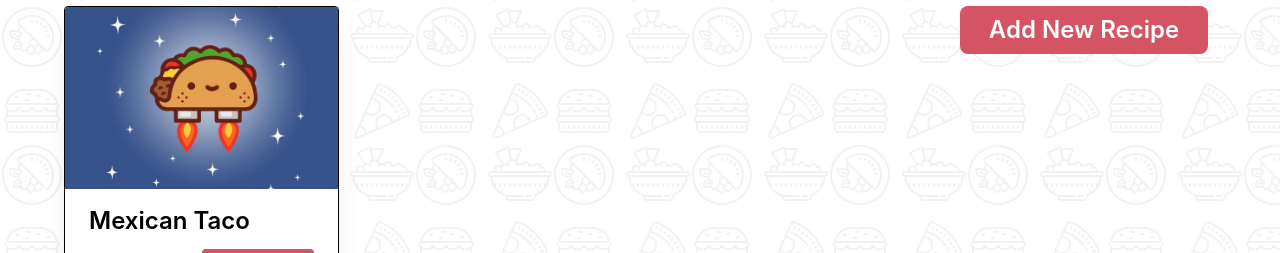
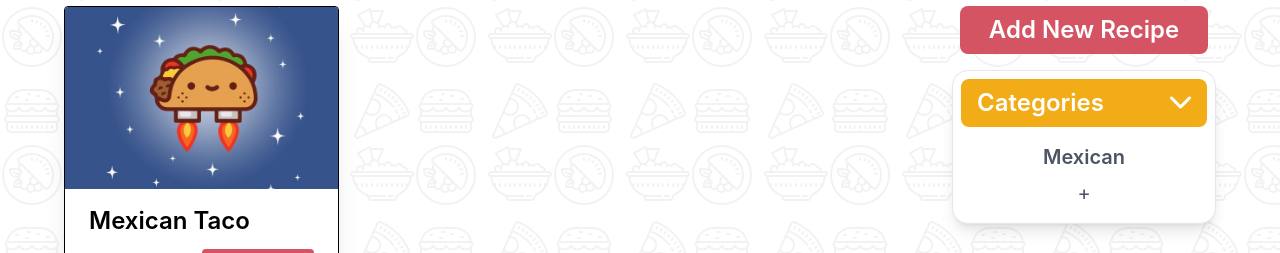
Before and after one commit to bobbykim89/bobby-cookbook, a Nuxt app: page /recipes in a window 1280 px wide. Shown: the part 547-800 px from the top of the page. Built offline with nearby package versions, Linux system fonts and the light colour scheme; no server answers.

Commit message:
added category box component and will work on adding modal

```diff
--- a/assets/css/main.css
+++ b/assets/css/main.css
@@ -802,10 +802,26 @@ Ensure the default browser behavior of the `hidden` attribute.
   height: 2.5rem;
 }
 
+.h-5 {
+  height: 1.25rem;
+}
+
+.h-\[50vh\] {
+  height: 50vh;
+}
+
+.h-\[30vh\] {
+  height: 30vh;
+}
+
 .max-h-\[40vh\] {
   max-height: 40vh;
 }
 
+.max-h-\[50vh\] {
+  max-height: 50vh;
+}
+
 .min-h-\[85vh\] {
   min-height: 85vh;
 }
@@ -846,12 +862,20 @@ Ensure the default browser behavior of the `hidden` attribute.
   width: 2.5rem;
 }
 
+.w-5 {
+  width: 1.25rem;
+}
+
 .max-w-7xl {
   max-width: 80rem;
 }
 
 .max-w-\[150\%\] {
   max-width: 150%;
+}
+
+.max-w-md {
+  max-width: 28rem;
 }
 
 .flex-shrink-0 {
@@ -867,6 +891,11 @@ Ensure the default browser behavior of the `hidden` attribute.
   transform: translate(var(--tw-translate-x), var(--tw-translate-y)) rotate(var(--tw-rotate)) skewX(var(--tw-skew-x)) skewY(var(--tw-skew-y)) scaleX(var(--tw-scale-x)) scaleY(var(--tw-scale-y));
 }
 
+.rotate-180 {
+  --tw-rotate: 180deg;
+  transform: translate(var(--tw-translate-x), var(--tw-translate-y)) rotate(var(--tw-rotate)) skewX(var(--tw-skew-x)) skewY(var(--tw-skew-y)) scaleX(var(--tw-scale-x)) scaleY(var(--tw-scale-y));
+}
+
 .-skew-y-12 {
   --tw-skew-y: -12deg;
   transform: translate(var(--tw-translate-x), var(--tw-translate-y)) rotate(var(--tw-rotate)) skewX(var(--tw-skew-x)) skewY(var(--tw-skew-y)) scaleX(var(--tw-scale-x)) scaleY(var(--tw-scale-y));
@@ -874,6 +903,10 @@ Ensure the default browser behavior of the `hidden` attribute.
 
 .transform {
   transform: translate(var(--tw-translate-x), var(--tw-translate-y)) rotate(var(--tw-rotate)) skewX(var(--tw-skew-x)) skewY(var(--tw-skew-y)) scaleX(var(--tw-scale-x)) scaleY(var(--tw-scale-y));
+}
+
+.cursor-pointer {
+  cursor: pointer;
 }
 
 .grid-flow-row {
@@ -958,6 +991,10 @@ Ensure the default browser behavior of the `hidden` attribute.
   border-radius: 0.25rem;
 }
 
+.rounded-2xl {
+  border-radius: 1rem;
+}
+
 .rounded-b-md {
   border-bottom-right-radius: 0.375rem;
   border-bottom-left-radius: 0.375rem;
@@ -998,6 +1035,11 @@ Ensure the default browser behavior of the `hidden` attribute.
   border-color: rgb(0 0 0 / var(--tw-border-opacity));
 }
 
+.border-gray-200 {
+  --tw-border-opacity: 1;
+  border-color: rgb(229 231 235 / var(--tw-border-opacity));
+}
+
 .bg-pink-600 {
   --tw-bg-opacity: 1;
   background-color: rgb(219 39 119 / var(--tw-bg-opacity));
@@ -1158,6 +1200,18 @@ Ensure the default browser behavior of the `hidden` attribute.
   padding-bottom: 0px;
 }
 
+.pt-4 {
+  padding-top: 1rem;
+}
+
+.pb-2 {
+  padding-bottom: 0.5rem;
+}
+
+.text-left {
+  text-align: left;
+}
+
 .text-center {
   text-align: center;
 }
@@ -1288,6 +1342,11 @@ Ensure the default browser behavior of the `hidden` attribute.
 .text-gray-900 {
   --tw-text-opacity: 1;
   color: rgb(17 24 39 / var(--tw-text-opacity));
+}
+
+.text-gray-600 {
+  --tw-text-opacity: 1;
+  color: rgb(75 85 99 / var(--tw-text-opacity));
 }
 
 .opacity-5 {
@@ -1415,6 +1474,11 @@ Ensure the default browser behavior of the `hidden` attribute.
   color: rgb(241 172 24 / var(--tw-text-opacity));
 }
 
+.hover\:text-gray-900:hover {
+  --tw-text-opacity: 1;
+  color: rgb(17 24 39 / var(--tw-text-opacity));
+}
+
 .hover\:underline:hover {
   -webkit-text-decoration-line: underline;
           text-decoration-line: underline;
@@ -1608,6 +1672,10 @@ Ensure the default browser behavior of the `hidden` attribute.
     height: 100%;
   }
 
+  .lg\:max-h-\[40vh\] {
+    max-height: 40vh;
+  }
+
   .lg\:w-2\/3 {
     width: 66.666667%;
   }
--- /dev/null
+++ b/components/recipe-parts/CategoryBox.vue
@@ -0,0 +1,57 @@
+<template>
+  <div class="w-full">
+    <div
+      class="w-[95%] lg:w-full max-w-md p-2 mx-auto bg-white border border-gray-200 rounded-2xl shadow-lg"
+    >
+      <button
+        @click="toggleCategoryBox"
+        class="flex justify-between w-full px-4 py-2 text-2xl font-semibold text-left text-white bg-[#f1ac18] rounded-lg hover:bg-[#f25b0a] items-center"
+      >
+        <span>Categories</span>
+        <i
+          v-bind:class="[
+            categoryOpen ? 'transform rotate-180' : '',
+            'fas fa-chevron-up w-5 h-5 text-white',
+          ]"
+        />
+      </button>
+      <div
+        v-if="categoryOpen"
+        class="px-4 pt-4 pb-2 text-xl text-gray-600 font-semibold"
+      >
+        <nuxt-link
+          :to="'/recipes/category/' + category.id"
+          class="block mb-2 text-center hover:text-gray-900 transition ease-in duration-150"
+          >{{ category.name }}
+        </nuxt-link>
+        <button
+          @click="$emit('toggle')"
+          class="block w-full text-center hover:text-gray-900 cursor-pointer transition ease-in duration-150"
+        >
+          +
+        </button>
+      </div>
+    </div>
+  </div>
+</template>
+
+<script>
+export default {
+  data() {
+    return {
+      categoryOpen: true,
+      category: {
+        name: 'Mexican',
+        id: '1',
+      },
+    }
+  },
+  methods: {
+    toggleCategoryBox() {
+      this.categoryOpen = !this.categoryOpen
+    },
+  },
+}
+</script>
+
+<style></style>
--- a/pages/recipes/index.vue
+++ b/pages/recipes/index.vue
@@ -4,7 +4,7 @@
       <img
         :src="this.imageUrl"
         alt="vegetables"
-        class="object-cover object-center w-full max-h-[40vh]"
+        class="object-cover object-center w-full h-[30vh] lg:h-full lg:max-h-[40vh]"
       />
     </div>
     <div class="lg:w-[90%] mx-auto">
@@ -21,7 +21,7 @@
             Add New Recipe
           </nuxt-link>
 
-          <!-- <CategoryBox categories={categories} setIsOpen={setIsOpen} /> -->
+          <CategoryBox @toggle="toggleModal" />
         </div>
       </div>
     </div>
@@ -31,15 +31,24 @@
 
 <script>
 import Card from '@/components/recipe-parts/Card.vue'
+import CategoryBox from '@/components/recipe-parts/CategoryBox.vue'
 export default {
   components: {
     Card,
+    CategoryBox,
   },
   data() {
     return {
       imageUrl:
         'https://images.unsplash.com/photo-1542223189-67a03fa0f0bd?ixid=MnwxMjA3fDB8MHxwaG90by1wYWdlfHx8fGVufDB8fHx8&ixlib=rb-1.2.1&auto=format&fit=crop&w=1997&q=80',
+      showModal: false,
     }
+  },
+  methods: {
+    toggleModal() {
+      this.showModal = !this.showModal
+      console.log(this.showModal)
+    },
   },
 }
 </script>
--- a/pages/signup.vue
+++ b/pages/signup.vue
@@ -66,11 +66,11 @@
             />
           </form>
           <p class="text-center mb-20">
-            Don't have an account?
+            Already got an account?
             <nuxt-link
-              to="/signup"
+              to="/login"
               class="font-semibold hover:text-gray-600 hover:underline"
-              >Sign Up</nuxt-link
+              >Login</nuxt-link
             >
           </p>
         </div>
```
